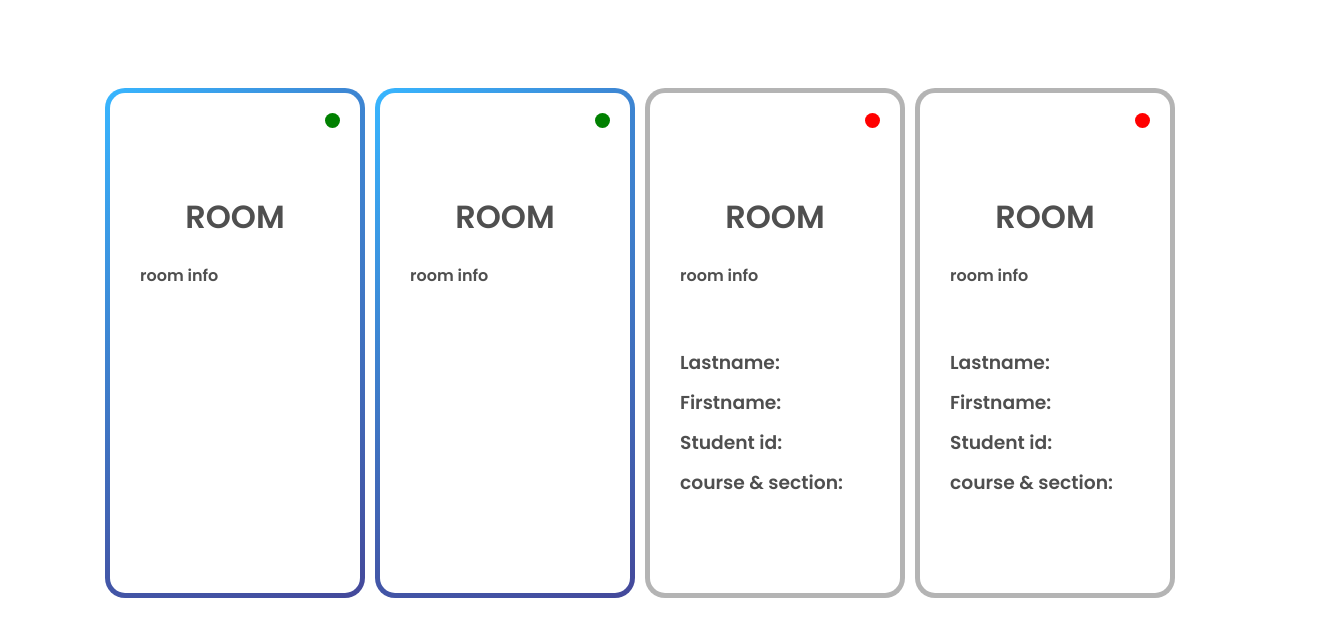
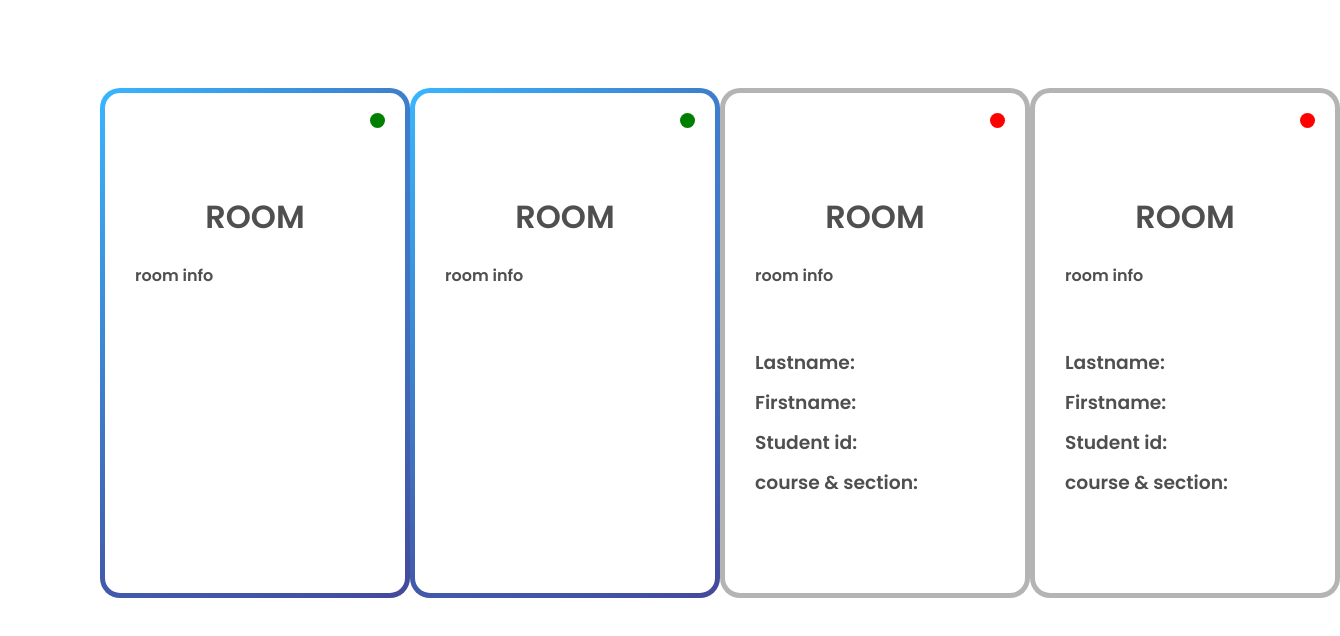
Before and after one commit to MarkPagso03/htmlWebAppSD, a plain HTML site: page scratch.html in a window 1280 px wide. Shown: the part 82-718 px from the top of the page, 1340 px wide, since content can reach past the window. Drawn offline with nearby package versions, Linux system fonts and the light colour scheme.

Commit message:
finish html and css of ui

```diff
--- a/scratch.html
+++ b/scratch.html
@@ -90,24 +90,24 @@
 
 <!-- key in formation -->
 <div style="display: grid;  grid-template-columns: repeat(4, 1fr); align-items: center; justify-items: center; padding: 100px; height: calc(100vh - 300px);">
-    <div style=" background: radial-gradient(circle at 0% 0%, #38b6ff, #44489a); height: 500px; width: 250px; border-radius: 20px; padding: 5px;">
-        <div style="position: relative; border-radius: 15px; height: 500px; width: 250px; background-color: white; margin: 0;" >
+    <div style=" background: radial-gradient(circle at 0% 0%, #38b6ff, #44489a); height: 500px; width: 300px; border-radius: 20px; padding: 5px;">
+        <div style="position: relative; border-radius: 15px; height: 500px; width: 300px; background-color: white; margin: 0;" >
             <div style="position: absolute; background: green; height: 15px; width: 15px; border-radius: 50px; right: 20px; top: 20px;"></div>
-            <h1 style="position: absolute; font-family: Poppins-SemiBold; color: #4f4f4f; width: 250px; text-align: center;  margin-top: 100px;">ROOM</h1>
+            <h1 style="position: absolute; font-family: Poppins-SemiBold; color: #4f4f4f; width: 300px; text-align: center;  margin-top: 100px;">ROOM</h1>
             <p style="position: absolute; font-family: Poppins-SemiBold; color: #4f4f4f; width: 200px; text-align: left;  margin: 170px 0 0 30px;">room info</p>
         </div>
     </div>
-    <div style="background: radial-gradient(circle at 0% 0%, #38b6ff, #44489a); height: 500px; width: 250px; border-radius: 20px; padding: 5px;">
-        <div style="position: relative; border-radius: 15px; height: 500px; width: 250px; background-color: white; margin: 0;" >
+    <div style="background: radial-gradient(circle at 0% 0%, #38b6ff, #44489a); height: 500px; width: 300px; border-radius: 20px; padding: 5px;">
+        <div style="position: relative; border-radius: 15px; height: 500px; width: 300px; background-color: white; margin: 0;" >
             <div style="position: absolute; background: green; height: 15px; width: 15px; border-radius: 50px; right: 20px; top: 20px;"></div>
-            <h1 style="position: absolute; font-family: Poppins-SemiBold; color: #4f4f4f; width: 250px; text-align: center;  margin-top: 100px;">ROOM</h1>
+            <h1 style="position: absolute; font-family: Poppins-SemiBold; color: #4f4f4f; width: 300px; text-align: center;  margin-top: 100px;">ROOM</h1>
             <p style="position: absolute; font-family: Poppins-SemiBold; color: #4f4f4f; width: 200px; text-align: left;  margin: 170px 0 0 30px;">room info</p>
         </div>
     </div>
-    <div style="background: #b4b4b4; height: 500px; width: 250px; border-radius: 20px; padding: 5px;">
-        <div style="position: relative; border-radius: 15px; height: 500px; width: 250px; background-color: white; margin: 0;" >
+    <div style="background: #b4b4b4; height: 500px; width: 300px; border-radius: 20px; padding: 5px;">
+        <div style="position: relative; border-radius: 15px; height: 500px; width: 300px; background-color: white; margin: 0;" >
             <div style="position: absolute; background: red; height: 15px; width: 15px; border-radius: 50px; right: 20px; top: 20px;"></div>
-            <h1 style="position: absolute; font-family: Poppins-SemiBold; color: #4f4f4f; width: 250px; text-align: center;  margin-top: 100px;">ROOM</h1>
+            <h1 style="position: absolute; font-family: Poppins-SemiBold; color: #4f4f4f; width: 300px; text-align: center;  margin-top: 100px;">ROOM</h1>
             <p style="position: absolute; font-family: Poppins-SemiBold; color: #4f4f4f; width: 200px; text-align: left;  margin: 170px 0 0 30px;">room info</p>
             <h3 style="position: absolute; font-family: Poppins-SemiBold; color: #4f4f4f; width: 200px; text-align: left;  margin: 250px 0 0 30px; line-height: 40px;">
                 Lastname:<br>
@@ -117,10 +117,10 @@
             </h3>
         </div>
     </div>
-    <div style="background: #b4b4b4; height: 500px; width: 250px; border-radius: 20px; padding: 5px;">
-        <div style="position: relative; border-radius: 15px; height: 500px; width: 250px; background-color: white; margin: 0;" >
+    <div style="background: #b4b4b4; height: 500px; width: 300px; border-radius: 20px; padding: 5px;">
+        <div style="position: relative; border-radius: 15px; height: 500px; width: 300px; background-color: white; margin: 0;" >
             <div style="position: absolute; background: red; height: 15px; width: 15px; border-radius: 50px; right: 20px; top: 20px;"></div>
-            <h1 style="position: absolute; font-family: Poppins-SemiBold; color: #4f4f4f; width: 250px; text-align: center;  margin-top: 100px;">ROOM</h1>
+            <h1 style="position: absolute; font-family: Poppins-SemiBold; color: #4f4f4f; width: 300px; text-align: center;  margin-top: 100px;">ROOM</h1>
             <p style="position: absolute; font-family: Poppins-SemiBold; color: #4f4f4f; width: 200px; text-align: left;  margin: 170px 0 0 30px;">room info</p>
             <h3 style="position: absolute; font-family: Poppins-SemiBold; color: #4f4f4f; width: 200px; text-align: left;  margin: 250px 0 0 30px; line-height: 40px;">
                 Lastname:<br>
```
